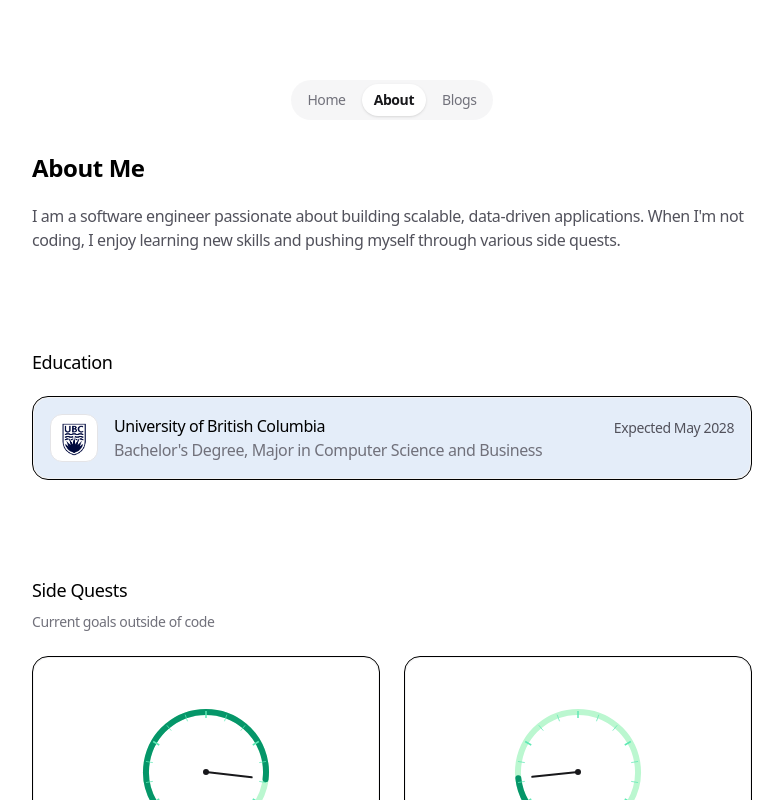
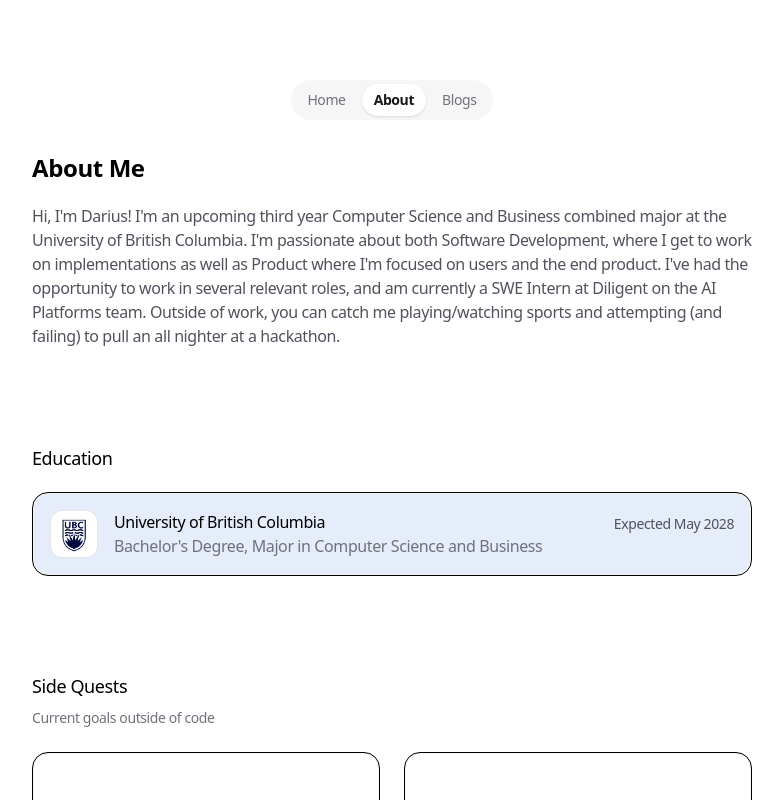
Before and after one commit to Darius-Alexander/portfolio, a Next.js app: page /about in a window 1280 px wide. Shown: the top 800 px of the page, without its empty margins (248-1031 px from the left). Built offline with nearby package versions, Linux system fonts and the light colour scheme.

Commit message:
about updates

```diff
--- a/app/about/page.tsx
+++ b/app/about/page.tsx
@@ -39,8 +39,15 @@ export default function AboutPage() {
       >
         <h3 className="mb-5 text-2xl font-semibold">About Me</h3>
         <p className="text-zinc-600 dark:text-zinc-400">
-          I am a software engineer passionate about building scalable, data-driven applications.
-          When I'm not coding, I enjoy learning new skills and pushing myself through various side quests.
+          Hi, I'm Darius! I'm an upcoming third year Computer Science and Business combined major at the
+          University of British Columbia. I'm passionate about both Software Development, where I get to work
+          on implementations as well as Product where I'm focused on users and the end product. I've had the
+          opportunity to work in several relevant roles, and am currently a SWE Intern at Diligent on the AI
+          Platforms team.
+
+          Outside of work, you can catch me playing/watching sports and attempting (and failing) to pull an all
+          nighter at a hackathon.
+
         </p>
       </motion.section>
 
--- a/app/page.tsx
+++ b/app/page.tsx
@@ -45,12 +45,7 @@ export default function Home() {
       >
         <div className="flex-1">
           <p className="text-zinc-600 dark:text-zinc-400">
-            I build data-driven and AI-powered products that bridge technical
-            execution with real-world impact. From developing agentic systems to
-            shipping full-stack applications, I focus on turning complex
-            workflows into intuitive, scalable solutions. Passionate about
-            product thinking, I combine engineering, analytics, and leadership to
-            deliver measurable results.
+            Trying to build cool things that change people's lives (for the better).
           </p>
         </div>
       </motion.section>
```
